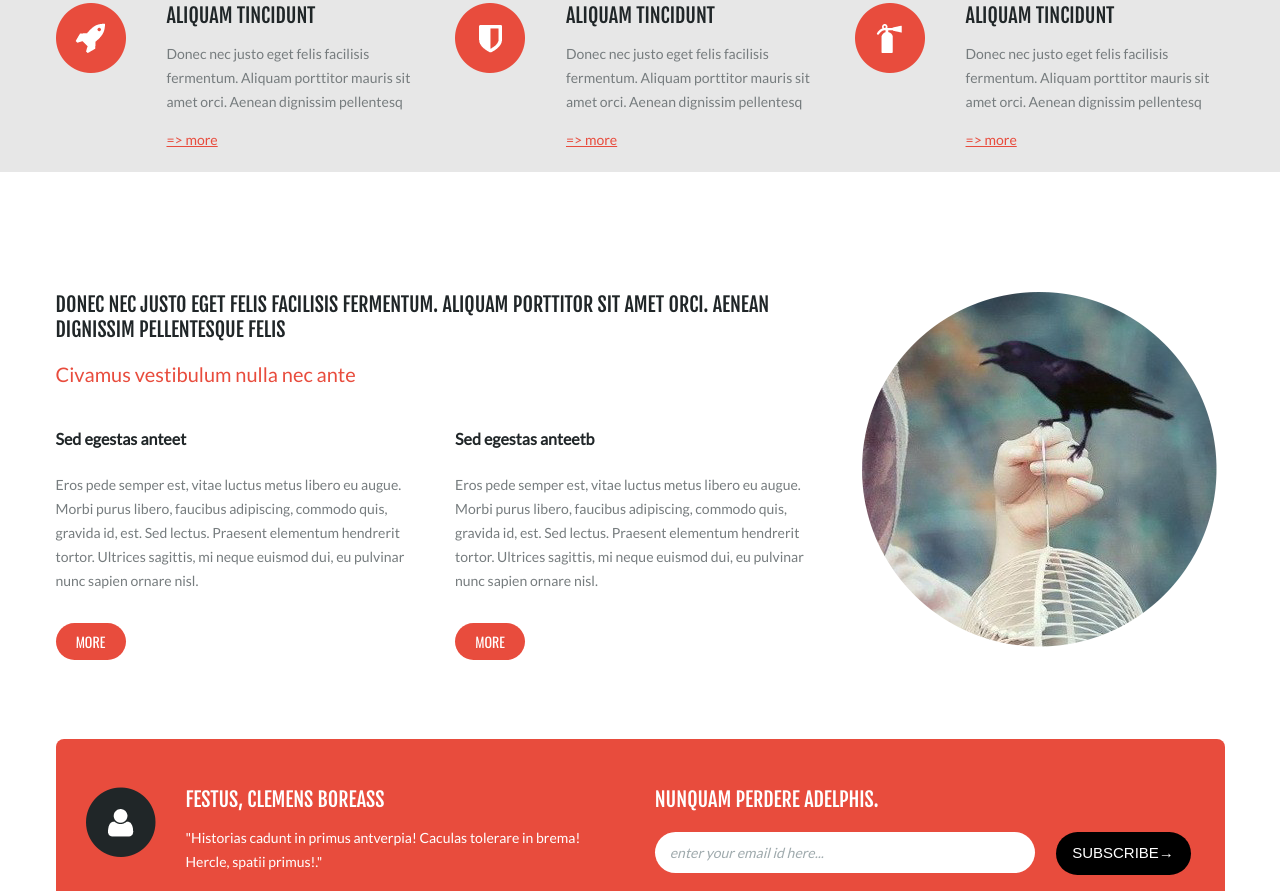
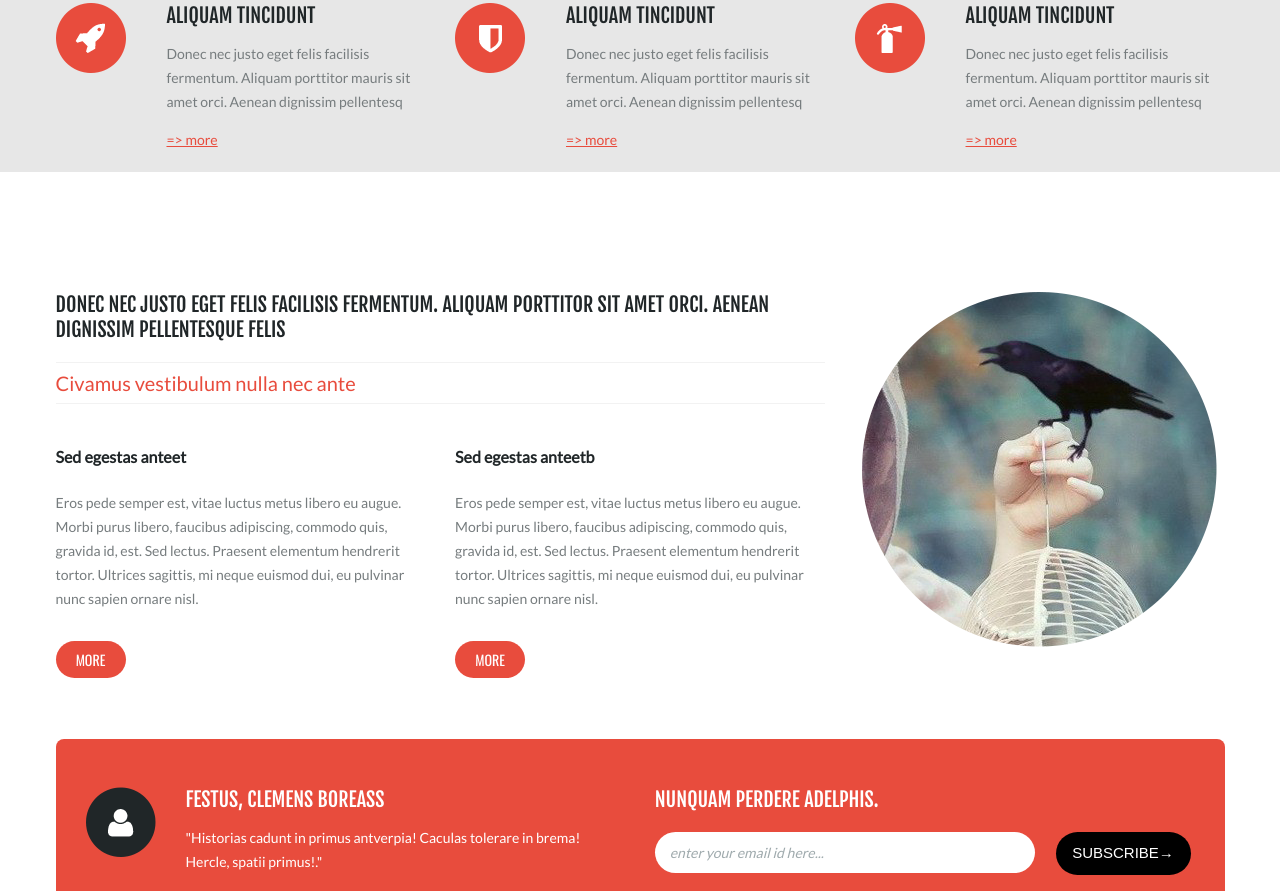
Before and after one commit to ChzenChzen/respon, a plain HTML site: page index.html in a window 1280 px wide. Shown: the part 739-1630 px from the top of the page. Drawn offline with nearby package versions, Linux system fonts and the light colour scheme.

Commit message:
starting make ovrfooter

```diff
--- a/index.html
+++ b/index.html
@@ -112,7 +112,7 @@
             <input type="email" placeholder="enter your email id here..."><a href="#" class="subscribe__form_button">subscribe&rarr;</a>
           </div>
         </section>
-        <section class="prefooter">
+        <section class="ovrfooter">
           <div class="topics">
             <div class="item1">
               <h2>Planets reproduce with vision!</h2>
--- a/sass/style.sass
+++ b/sass/style.sass
@@ -233,6 +233,13 @@ header
 		@include span(full)
 		margin-top: 120px
 
+.mid__articles_subtitle
+	display: block
+	padding: 8px 0
+	border: rgb(242, 242, 242) solid 1px
+	border-left: 0
+	border-right: 0
+
 .mid__picture
 	width: 355px
 	height: 355px
@@ -367,8 +374,10 @@ header
 	font-weight: 400
 	text-transform: uppercase
 
-.prefooter
+.ovrfooter
 	@include cf
+	@include span(full)
+	margin-top: 70px
 
 .topics
 	@include span(full)
```
Also changed, not shown: css/style.css, 1 other file.
